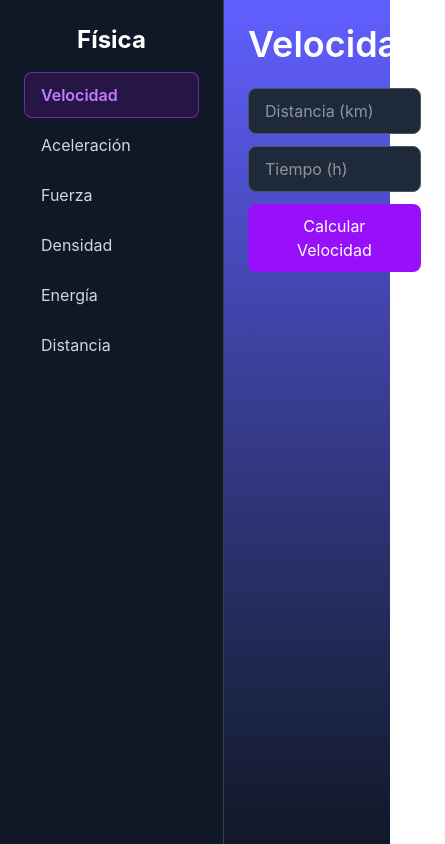
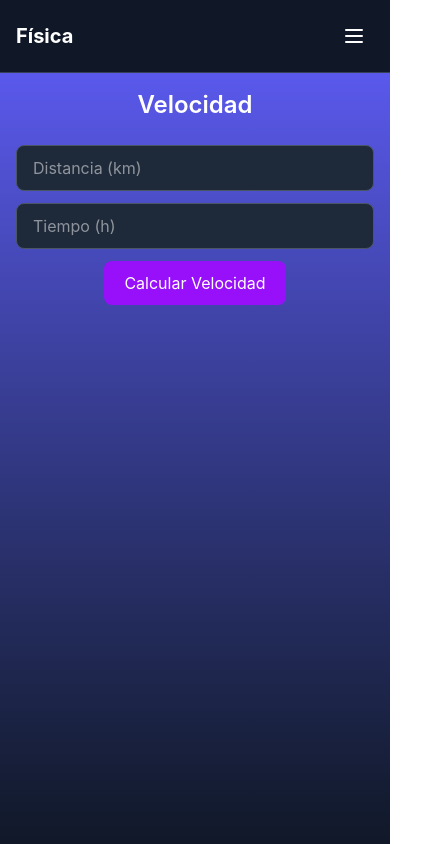
Before and after one commit to santiagozuletadiaz682-a11y/-ficica-, a React (Vite) app in the folder fro/: page / in a window 390 px wide. Shown: the whole page, 445 px wide, since content can reach past the window. Built offline with nearby package versions, Linux system fonts and the light colour scheme.

Commit message:
Hacer diseño responsivo: menú hamburguesa en móvil

```diff
--- a/fro/src/App.jsx
+++ b/fro/src/App.jsx
@@ -7,32 +7,75 @@ import Densidad from './componetes/Densidad.jsx'
 import Energia from './componetes/Energía.jsx'
 import Distancia from './componetes/Distancia.jsx'
 
-
 const secciones = [
-
   { id: 'velocidad', nombre: 'Velocidad', componente: <Velocidad /> },
   { id: 'aceleracion', nombre: 'Aceleración', componente: <Aceleracion /> },
   { id: 'fuerza', nombre: 'Fuerza', componente: <Fuerza /> },
   { id: 'densidad', nombre: 'Densidad', componente: <Densidad /> },
   { id: 'energia', nombre: 'Energía', componente: <Energia /> },
   { id: 'distancia', nombre: 'Distancia', componente: <Distancia /> }
-
-
 ]
 
 function App() {
   const [seccionActiva, setSeccionActiva] = useState('velocidad')
+  const [menuAbierto, setMenuAbierto] = useState(false)
   const actual = secciones.find(s => s.id === seccionActiva)
 
+  const seleccionar = (id) => {
+    setSeccionActiva(id)
+    setMenuAbierto(false)
+  }
+
   return (
-    <div className="flex min-h-screen bg-linear-to-t from-gray-900 to-indigo-500">   {/* // Cambié el color de fondo a un degradado lineal */}
-      <aside className="w-56 bg-gray-900 border-r border-gray-700 p-6 flex flex-col gap-4 shrink-0"> {/* // Cambié el color de fondo del aside a un gris más oscuro */}
-        <h2 className="text-2xl font-bold text-white text-center">Física</h2> {/* // Cambié el color del texto a blanco */}
+    <div className="flex flex-col md:flex-row min-h-screen bg-linear-to-t from-gray-900 to-indigo-500">
+
+      {/* Header móvil */}
+      <header className="md:hidden bg-gray-900 border-b border-gray-700 p-4 flex items-center justify-between sticky top-0 z-50">
+        <h2 className="text-xl font-bold text-white">Física</h2>
+        <button
+          onClick={() => setMenuAbierto(!menuAbierto)}
+          className="text-white p-2 rounded-lg hover:bg-gray-800 transition-colors"
+          aria-label="Menú"
+        >
+          {menuAbierto ? (
+            <svg xmlns="http://www.w3.org/2000/svg" className="h-6 w-6" fill="none" viewBox="0 0 24 24" stroke="currentColor">
+              <path strokeLinecap="round" strokeLinejoin="round" strokeWidth={2} d="M6 18L18 6M6 6l12 12" />
+            </svg>
+          ) : (
+            <svg xmlns="http://www.w3.org/2000/svg" className="h-6 w-6" fill="none" viewBox="0 0 24 24" stroke="currentColor">
+              <path strokeLinecap="round" strokeLinejoin="round" strokeWidth={2} d="M4 6h16M4 12h16M4 18h16" />
+            </svg>
+          )}
+        </button>
+      </header>
+
+      {/* Menú móvil desplegable */}
+      {menuAbierto && (
+        <nav className="md:hidden bg-gray-900 border-b border-gray-700 p-4 flex flex-col gap-1 sticky top-16 z-40">
+          {secciones.map(s => (
+            <button
+              key={s.id}
+              className={`text-left px-4 py-2.5 rounded-lg text-base transition-colors ${
+                seccionActiva === s.id
+                  ? 'bg-purple-900/30 border border-purple-500/50 text-purple-400 font-semibold'
+                  : 'bg-transparent border border-transparent text-gray-300 hover:bg-gray-800 hover:border-gray-600 hover:text-white'
+              }`}
+              onClick={() => seleccionar(s.id)}
+            >
+              {s.nombre}
+            </button>
+          ))}
+        </nav>
+      )}
+
+      {/* Sidebar desktop */}
+      <aside className="hidden md:flex w-56 bg-gray-900 border-r border-gray-700 p-6 flex-col gap-4 shrink-0 sticky top-0 h-screen">
+        <h2 className="text-2xl font-bold text-white text-center">Física</h2>
         <nav className="flex flex-col gap-1">
           {secciones.map(s => (
             <button
               key={s.id}
-              className={`text-left px-4 py-2.5 rounded-lg text-base transition-colors ${ // Cambié el color de fondo y el color del texto de los botones según si están activos o no
+              className={`text-left px-4 py-2.5 rounded-lg text-base transition-colors ${
                 seccionActiva === s.id
                   ? 'bg-purple-900/30 border border-purple-500/50 text-purple-400 font-semibold'
                   : 'bg-transparent border border-transparent text-gray-300 hover:bg-gray-800 hover:border-gray-600 hover:text-white'
@@ -44,8 +87,10 @@ function App() {
           ))}
         </nav>
       </aside>
-      <main className="flex-1 p-6 flex flex-col items-center gap-6"> {/* // Cambié el color de fondo del main a un gris más oscuro */}
-        <h1 className="text-4xl font-semibold text-white m-0">{actual.nombre}</h1>
+
+      {/* Contenido principal */}
+      <main className="flex-1 p-4 sm:p-6 flex flex-col items-center gap-6">
+        <h1 className="text-2xl sm:text-4xl font-semibold text-white m-0">{actual.nombre}</h1>
         <div className="flex flex-col gap-3 items-center w-full max-w-sm">
           {actual.componente}
         </div>
```
